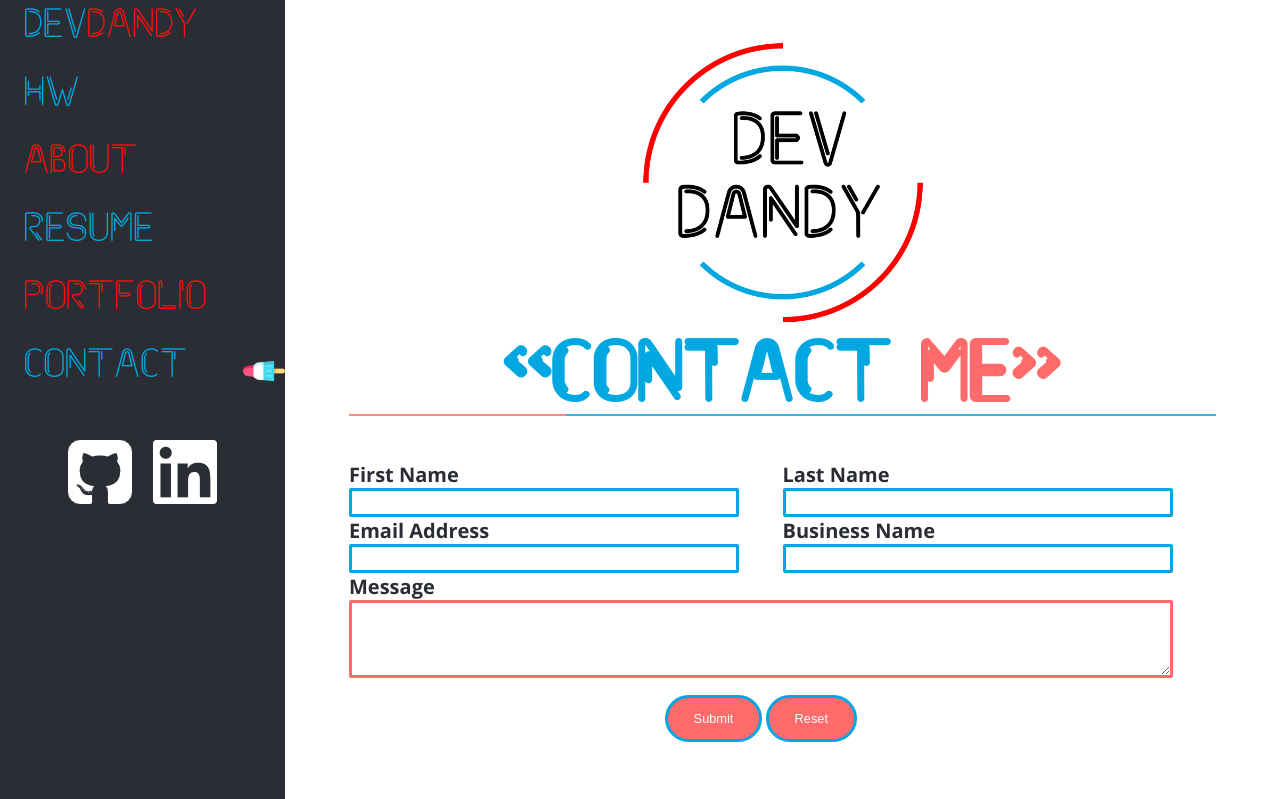
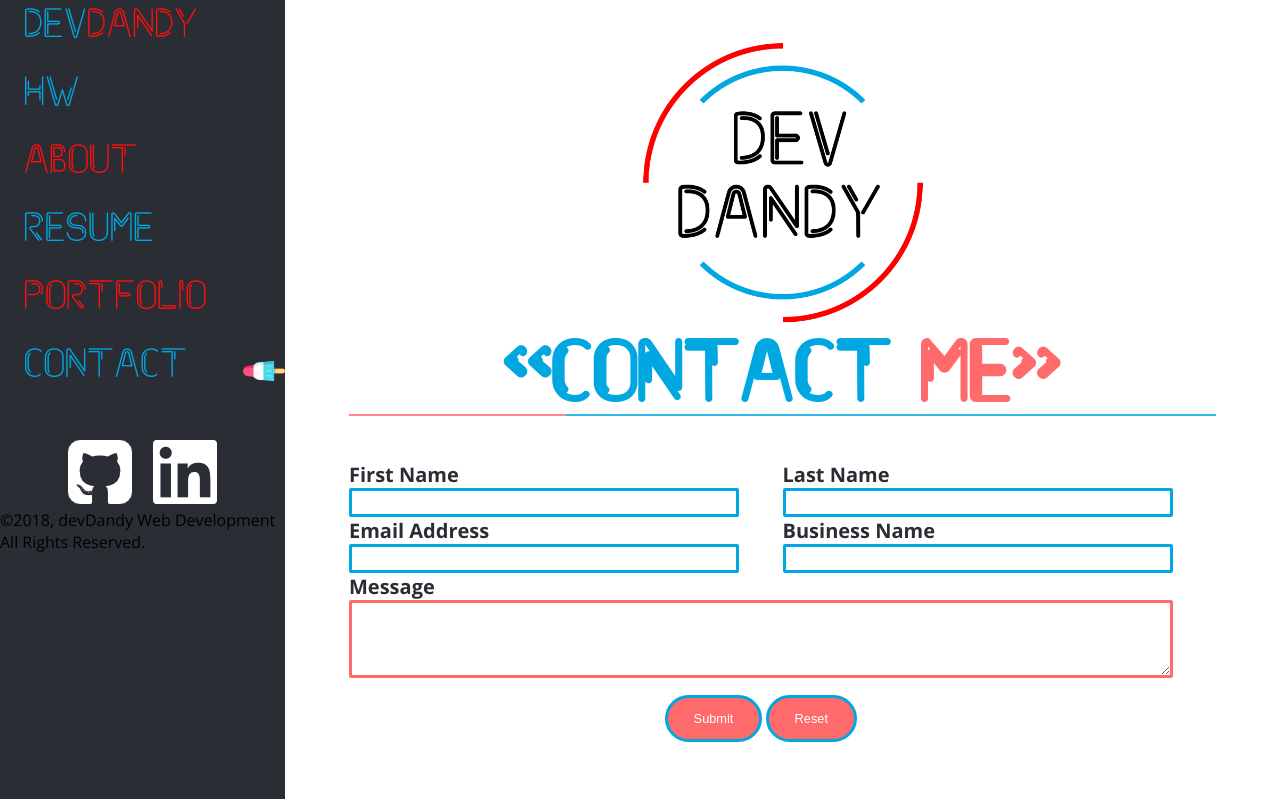
Before and after one commit to devDandy/devdandy, a PHP site: page /contact.php in a window 1280 px wide. Shown: the top 799 px of the page. Run offline with PHP 8.4, Linux system fonts and the light colour scheme; some web fonts are replaced.

Commit message:
Improved contact page

```diff
--- a/contact.php
+++ b/contact.php
@@ -95,6 +95,10 @@
 						<li><a href="https://github.com/devdandy"><img src="assets/img/png/github.png" title="Dan Schneider's Github" alt="Dan's GitHub"></a></li>
 						<li><a href="https://www.linkedin.com/in/dan-schneider1/"><img src="assets/img/png/linkedin.png" title="Dan Schneider's Linkedin" alt="Dan's Linkedin"></a></li>
 					</ul>
+					<!-- Copyright -->
+					<div class="copyright-information">
+						<p>&copy;<script>new Date().getFullYear()>document.write(new Date().getFullYear());</script>, devDandy Web Development</p> <p>All Rights Reserved.</p>
+					</div>
 			</div>
 						<div  class="mobile-nav">
 							<a href="index.php" class="nav-header"><h1><span class="section-title-blue">dev</span>Dandy</h1></a>
```
